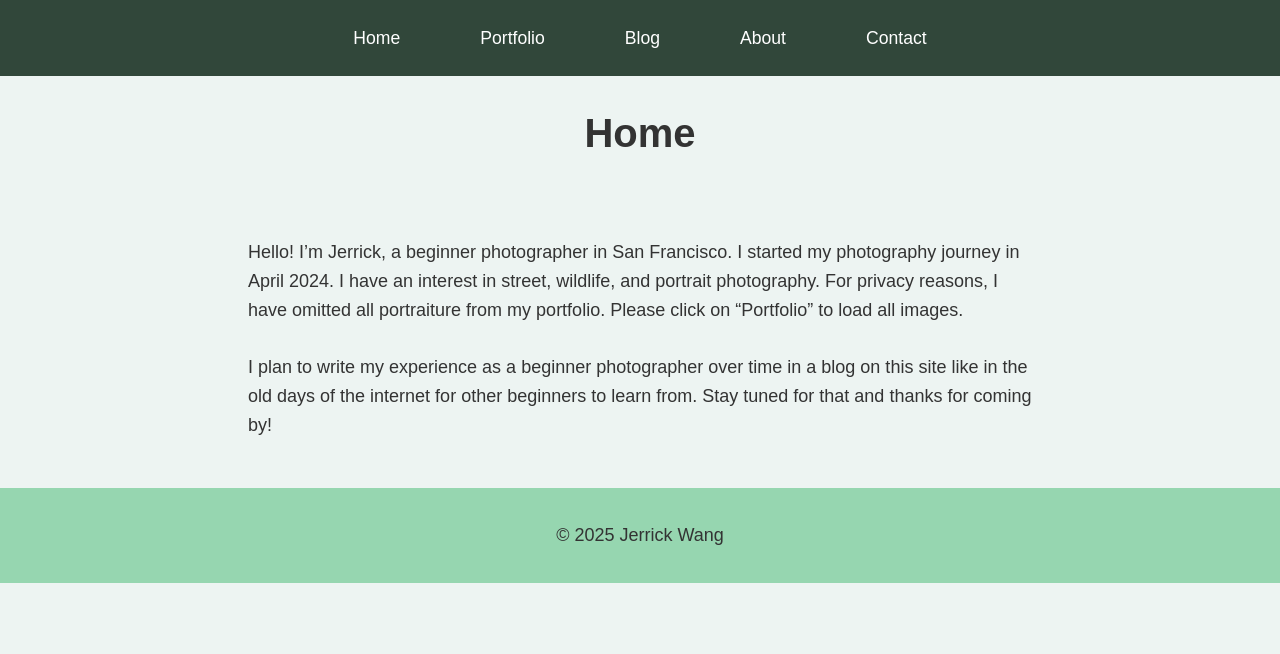
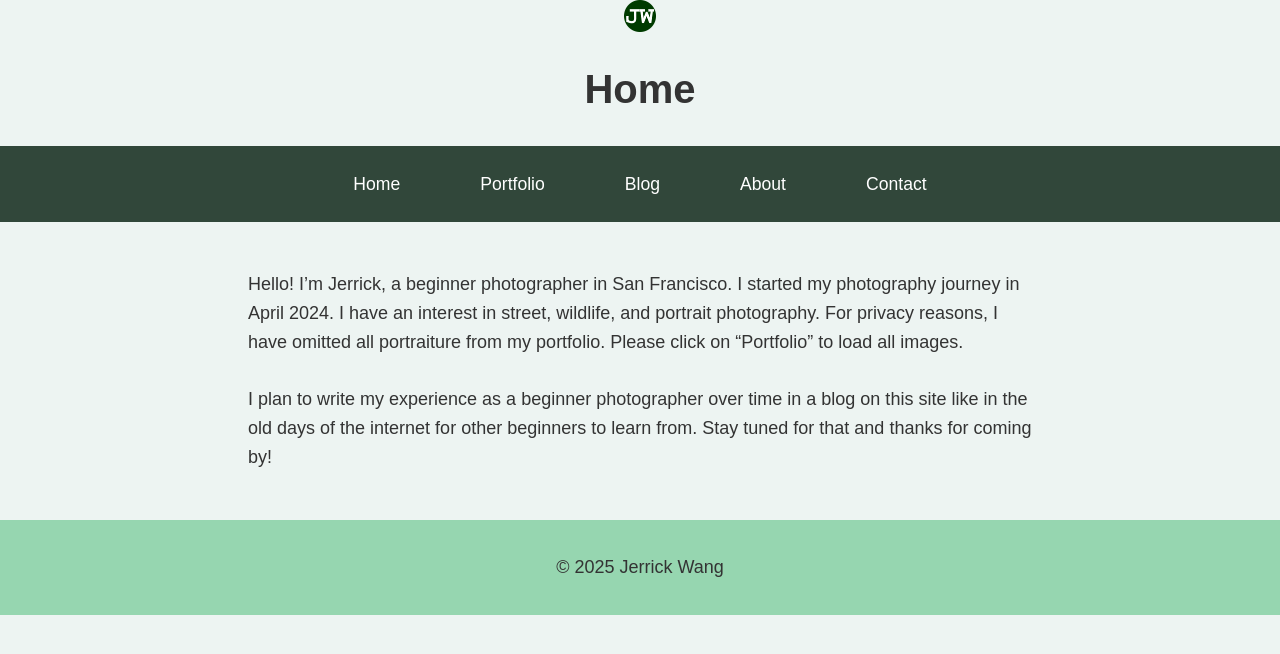
Before and after one commit to jerrickwang/jerrickwang.github.io, a Jekyll site: the page built from index.md, in a window 1280 px wide. Shown: the top 654 px of the page. Built offline with Jekyll 4.4.1, drawn with Linux system fonts in a browser that asks for light colours.

Commit message:
Update default.html

```diff
--- a/_layouts/default.html
+++ b/_layouts/default.html
@@ -9,6 +9,14 @@
 </head>
 <body>
   <header>
+    <div class="header-container">
+      <!-- Logo Section -->
+      <div class="logo">
+        <img src="{{ '/jw.png' | relative_url }}" alt="Logo">
+      </div>
+      <!-- Page Title Section -->
+      <h1 class="page-title">{{ page.title }}</h1>
+      <!-- Navigation Bar -->
       <nav>
         <div class="nav-container">
           <ul>
@@ -20,14 +28,17 @@
           </ul>
         </div>
       </nav>
-    <h1>{{ page.title }}</h1>
+    </div>
   </header>
+
   <main>
     {{ content }}
   </main>
+
   <footer>
     <p>© 2025 Jerrick Wang</p>
   </footer>
+
   <script src="{{ '/assets/js/script.js' | relative_url }}"></script>
 </body>
 </html>
```
Lines whose indentation alone changed are shown as unchanged.
